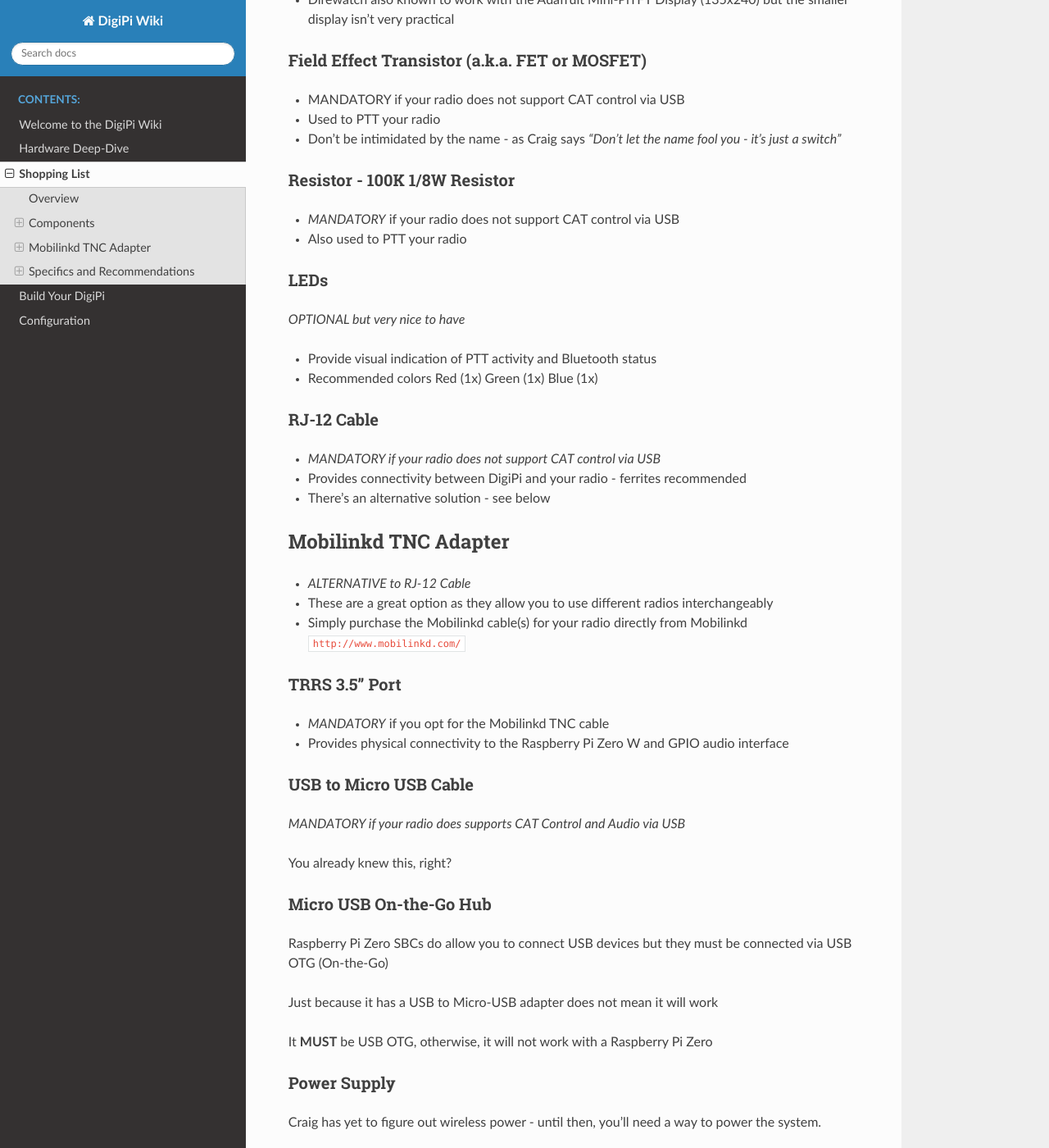
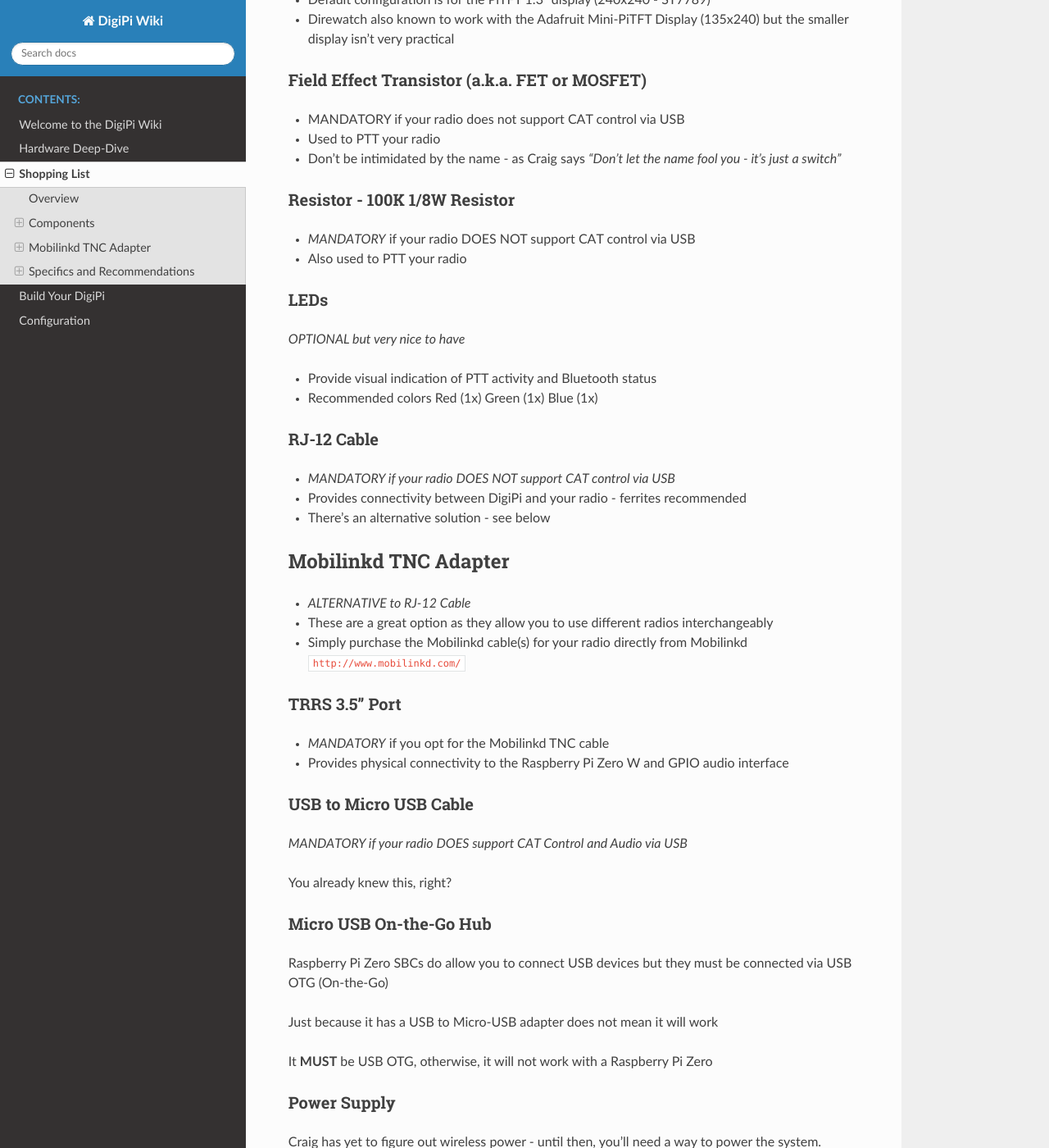
Before and after one commit to W4JEW/digipi-wiki, a Sphinx documentation site: the page built from source/shopping-list.md, in a window 1280 px wide and 1400 px high, scrolled down 1806 px. Shown: the whole window at 82% size. Built offline with Sphinx 7.4.7 and the Read the Docs theme 2.0.0, drawn with Linux system fonts in a browser that asks for light colours.

Commit message:
Minor updates to shopping list

```diff
--- a/source/shopping-list.md
+++ b/source/shopping-list.md
@@ -84,7 +84,7 @@
 
 ### Resistor - 100K 1/8W Resistor
 
-- *MANDATORY* if your radio does not support CAT control via USB
+- *MANDATORY* if your radio DOES NOT support CAT control via USB
 
 - Also used to PTT your radio
 
@@ -98,7 +98,7 @@
 
 ### RJ-12 Cable
 
-- *MANDATORY if your radio does not support CAT control via USB*
+- *MANDATORY if your radio DOES NOT support CAT control via USB*
 
 - Provides connectivity between DigiPi and your radio - ferrites recommended
 
@@ -120,7 +120,7 @@
 
 ### USB to Micro USB Cable
 
-*MANDATORY if your radio does supports CAT Control and Audio via USB*
+*MANDATORY if your radio DOES support CAT Control and Audio via USB*
 
 You already knew this, right?
 
```
Also changed, not shown: other parts of source/shopping-list.md (+2 -2 lines).
